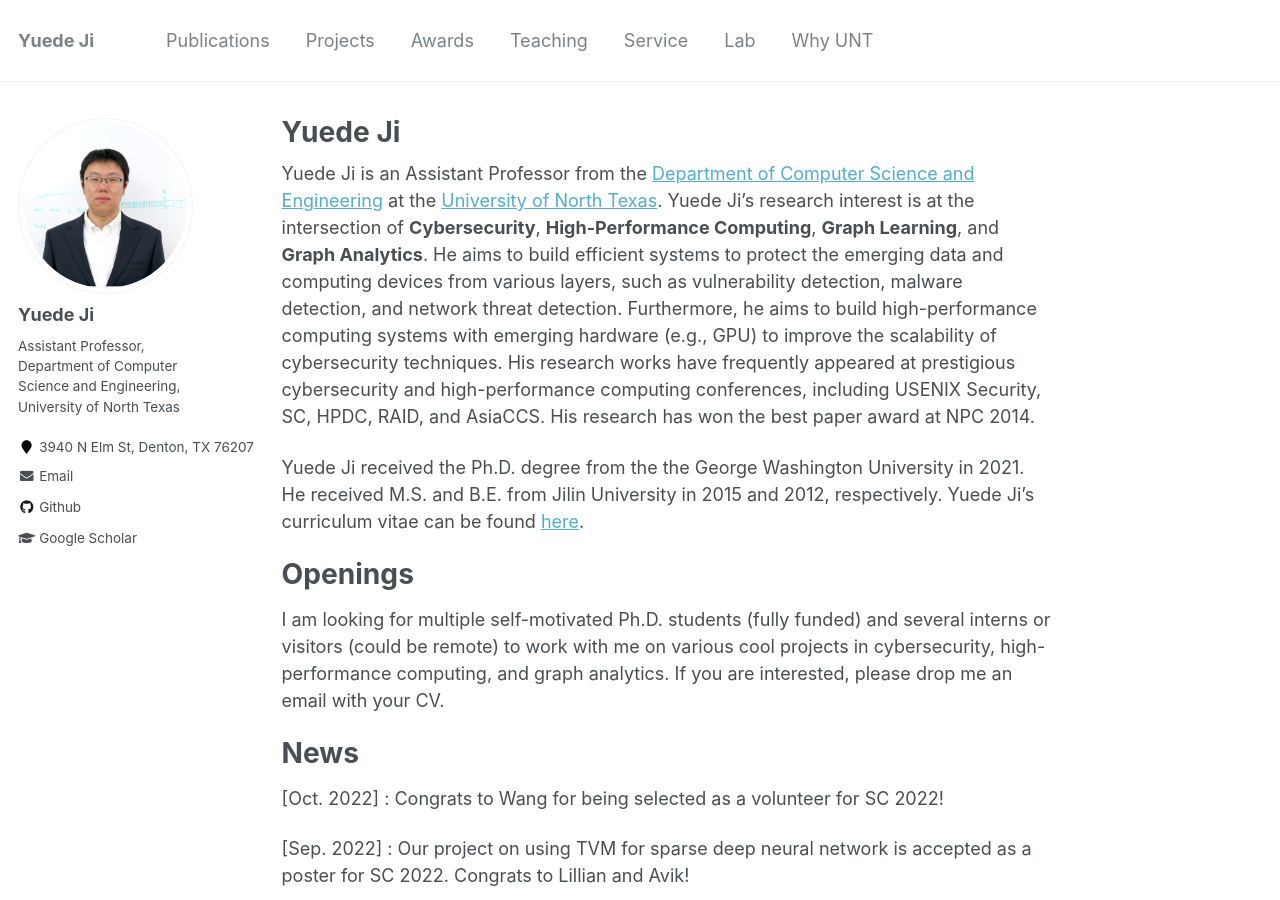
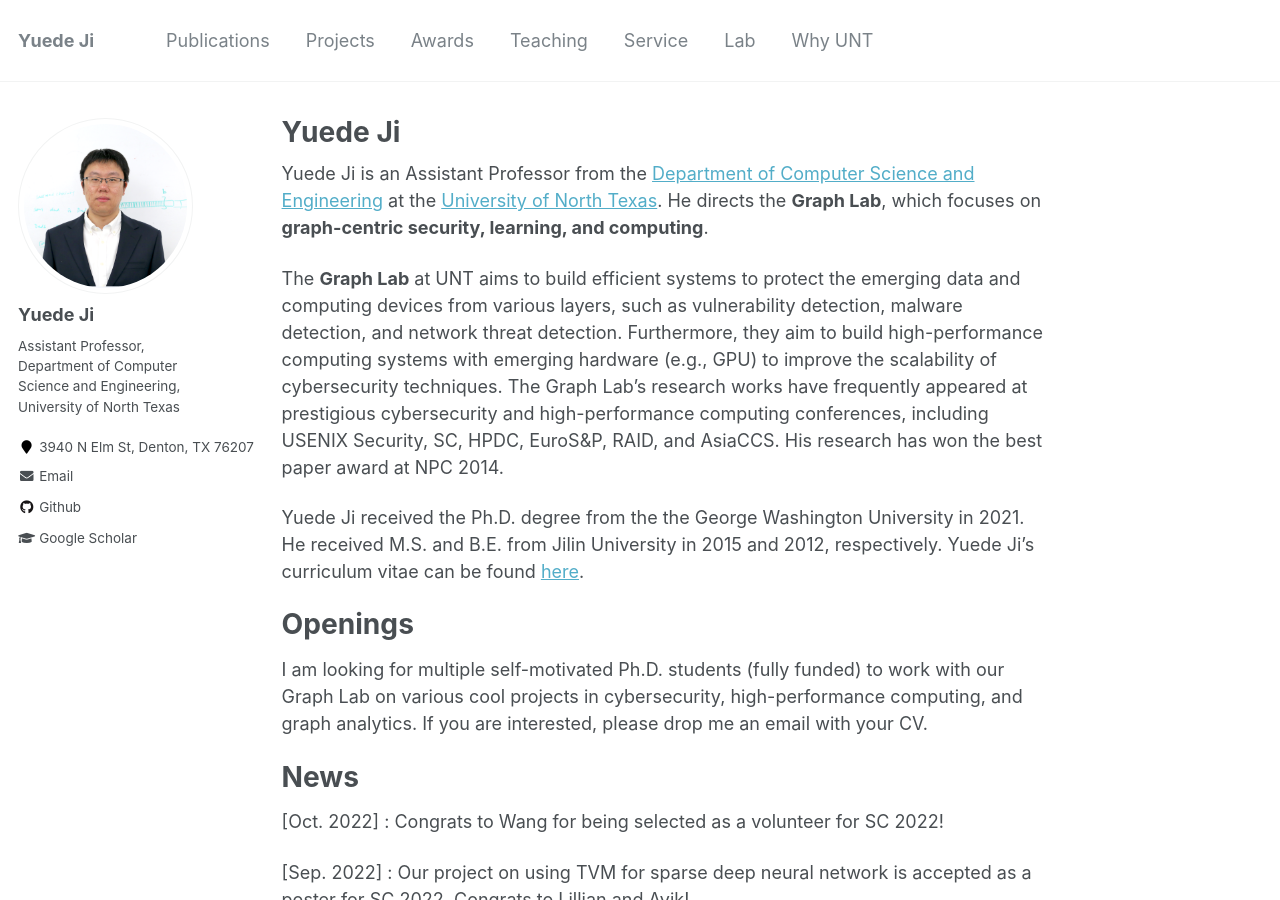
Before and after one commit to yuede/yuede.github.io, a Jekyll site: the page built from _pages/about.md, in a window 1280 px wide and 900 px high. Built offline with Jekyll 4.4.1, drawn with Linux system fonts in a browser that asks for light colours.

Commit message:
update homepage

```diff
--- a/_pages/about.md
+++ b/_pages/about.md
@@ -9,13 +9,17 @@ redirect_from:
 ---
 
 Yuede Ji is an Assistant Professor from the [Department of Computer Science and Engineering](https://computerscience.engineering.unt.edu/) at the [University of North Texas](https://www.unt.edu/).
-Yuede Ji's research interest is at the intersection of <strong>Cybersecurity</strong>, <strong>High-Performance Computing</strong>, <strong>Graph Learning</strong>, and <strong>Graph Analytics</strong>. He aims to build efficient systems to protect the emerging data and computing devices from various layers, such as vulnerability detection, malware detection, and network threat detection. Furthermore, he aims to build high-performance computing systems with emerging hardware (e.g., GPU) to improve the scalability of cybersecurity techniques. His research works have frequently appeared at prestigious cybersecurity and high-performance computing conferences, including USENIX Security, SC, HPDC, RAID, and AsiaCCS. His research has won the best paper award at NPC 2014.
+He directs the <strong>Graph Lab</strong>, which focuses on <strong>graph-centric security, learning, and computing</strong>.
+
+The <strong>Graph Lab</strong> at UNT aims to build efficient systems to protect the emerging data and computing devices from various layers, such as vulnerability detection, malware detection, and network threat detection.
+Furthermore, they aim to build high-performance computing systems with emerging hardware (e.g., GPU) to improve the scalability of cybersecurity techniques.
+The Graph Lab's research works have frequently appeared at prestigious cybersecurity and high-performance computing conferences, including USENIX Security, SC, HPDC, EuroS&P, RAID, and AsiaCCS. His research has won the best paper award at NPC 2014.
 
 Yuede Ji received the Ph.D. degree from the the George Washington University in 2021. He received M.S. and B.E. from Jilin University in 2015 and 2012, respectively. Yuede Ji's curriculum vitae can be found [here](../files/cv_yuede.pdf).
 
 Openings
 ======
-I am looking for multiple self-motivated Ph.D. students (fully funded) and several interns or visitors (could be remote) to work with me on various cool projects in cybersecurity, high-performance computing, and graph analytics. If you are interested, please drop me an email with your CV.
+I am looking for multiple self-motivated Ph.D. students (fully funded) to work with our Graph Lab on various cool projects in cybersecurity, high-performance computing, and graph analytics. If you are interested, please drop me an email with your CV.
 
 News
 ======
```
Also changed, not shown: _pages/lab.md (+1 -2 lines), 2 other files.
